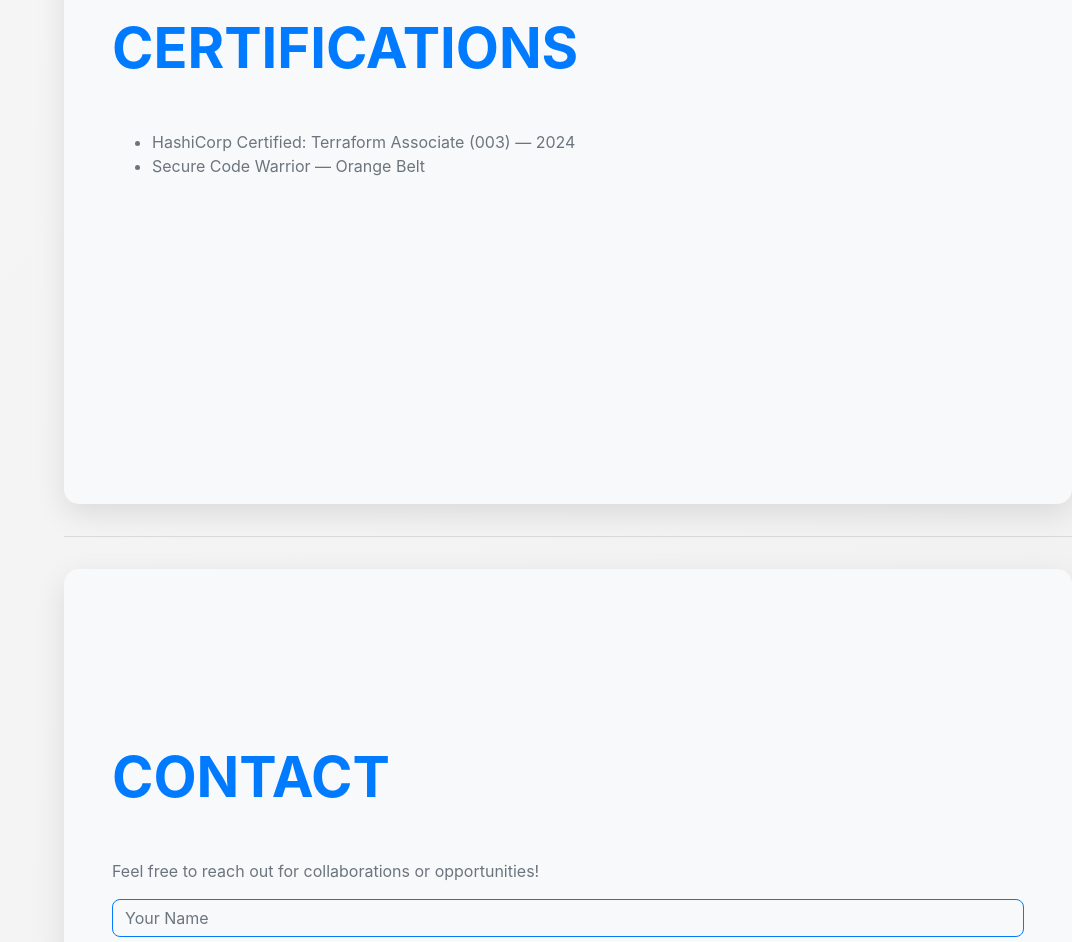
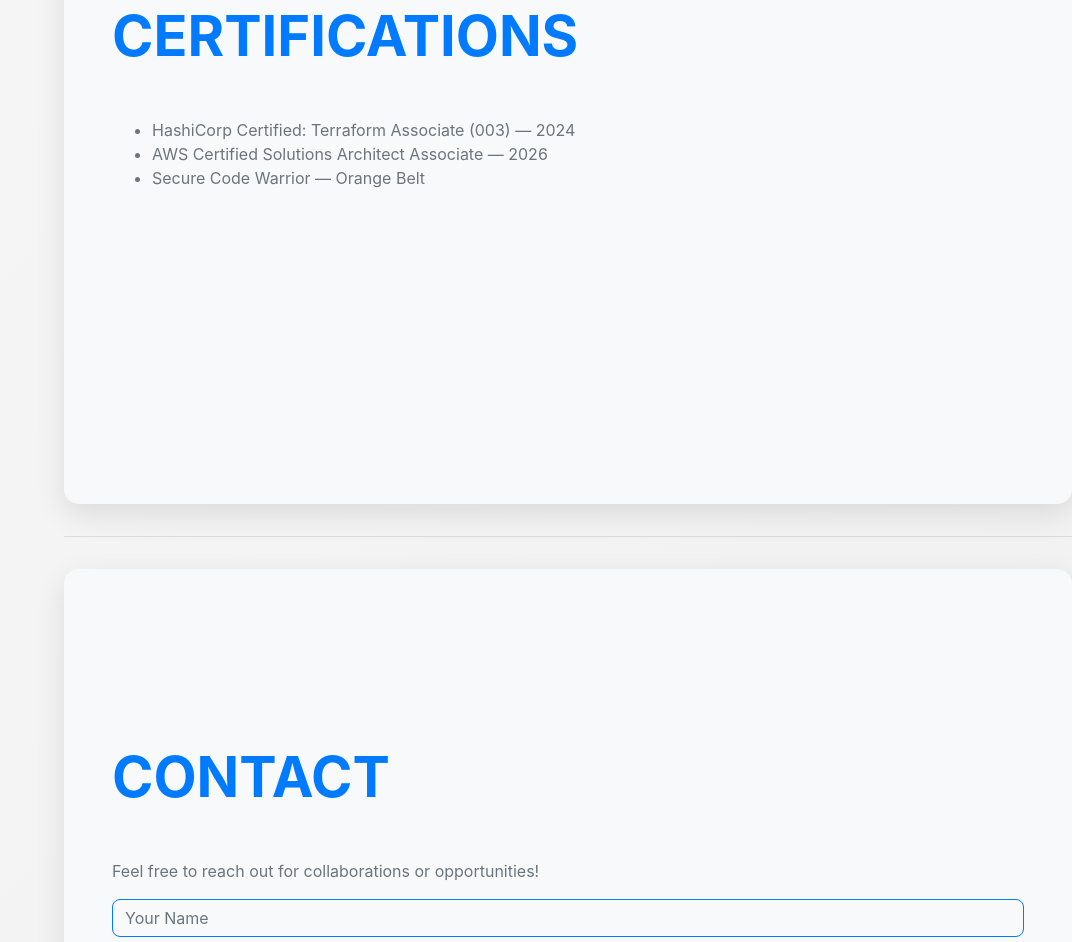
Before and after one commit to sharkboi007/Portfolio, a plain HTML site: page index.html in a window 1280 px wide. Shown: the part 4659-5601 px from the top of the page, without its empty margins (208-1280 px from the left). Drawn offline with nearby package versions, Linux system fonts and the light colour scheme; a web font is replaced by a local one.

Commit message:
Add AWS Certified Solutions Architect certification

```diff
--- a/index.html
+++ b/index.html
@@ -214,6 +214,7 @@
 
 <ul>
 <li>HashiCorp Certified: Terraform Associate (003) — 2024</li>
+<li>AWS Certified Solutions Architect Associate — 2026</li>
 <li>Secure Code Warrior — Orange Belt</li>
 </ul>
 
```
